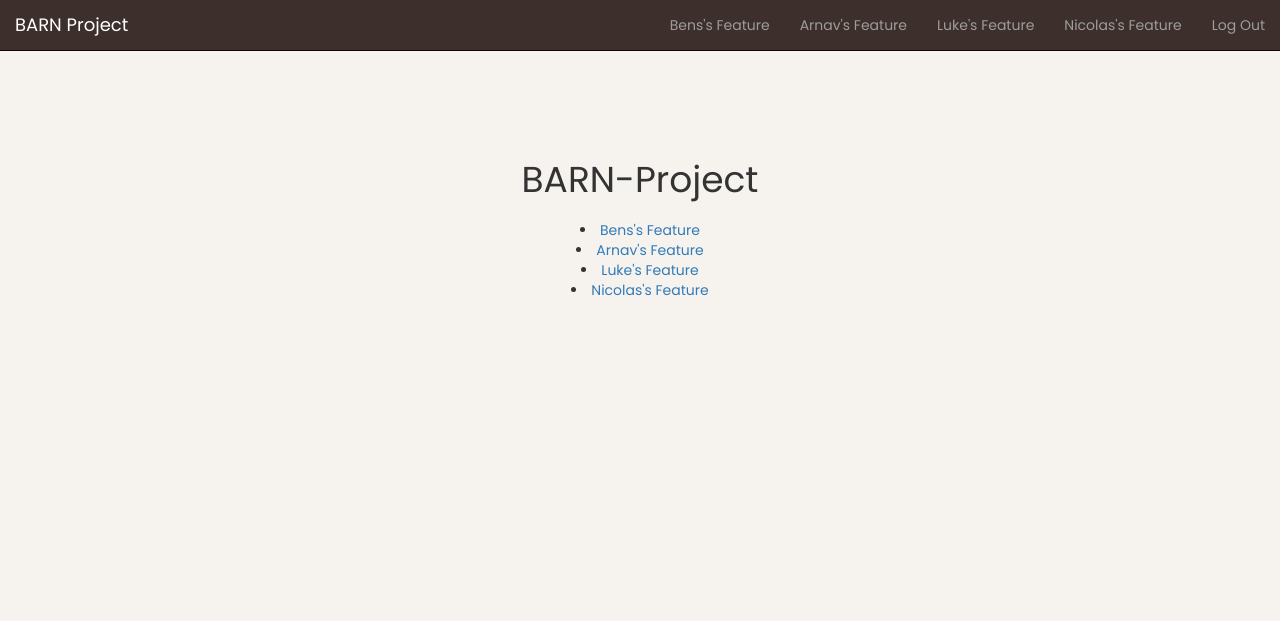
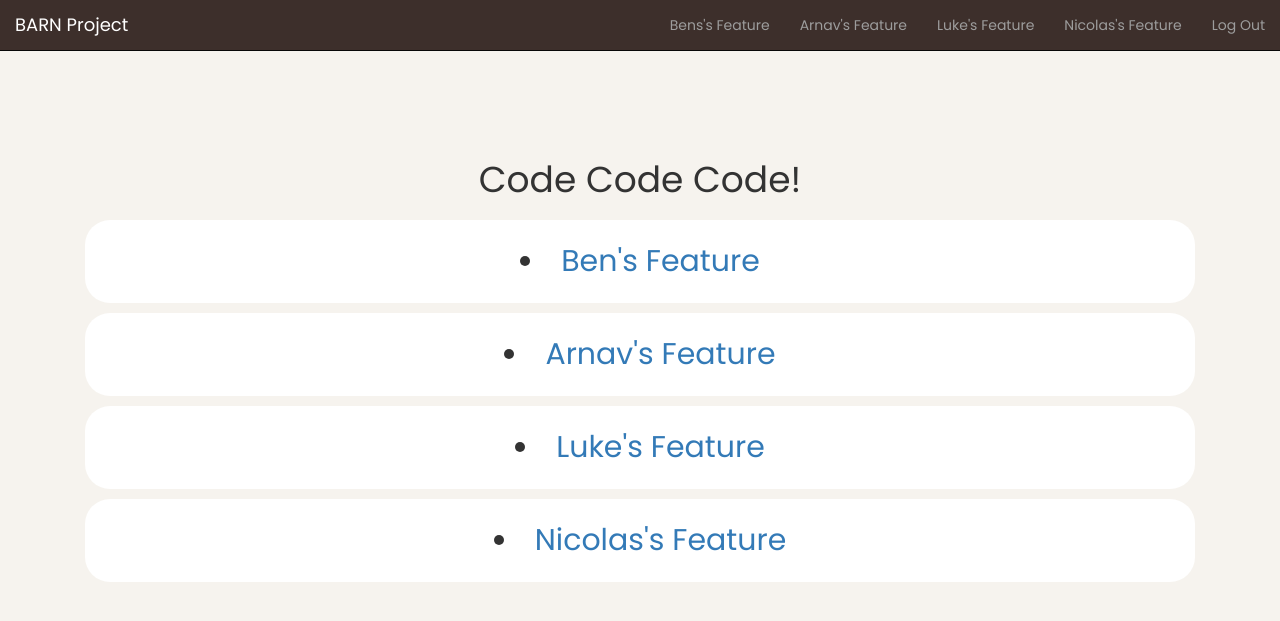
Before and after one commit to rohinsood/barn-project, a Flask app: page /dashboard in a window 1280 px wide. Shown: the top 621 px of the page. Run offline with Flask 2, Linux system fonts and the light colour scheme; the visitor is signed in with stand-in values (Sample User, id 1); data comes from the database, SQL or seed files in the repository; some libraries are stand-ins or nearby versions.

Commit message:
style dashboard

```diff
--- a/templates/dashboard.html
+++ b/templates/dashboard.html
@@ -36,13 +36,13 @@ Dashboard
 </nav>
 <div class="container" style="padding-top: 50px;">
   <div class="center">
-    <h1>BARN-Project</h1>
-    <p class="lead">
-      <li><a href="{{ url_for('timer') }}">Bens's Feature</a></li>
-      <li><a href="#">Arnav's Feature</a></li>
-      <li><a href="{{ url_for('search') }}">Luke's Feature</a></li>
-      <li><a href="{{ url_for('quiz') }}">Nicolas's Feature</a></li>
-    </p>
+    <h1>Code Code Code!</h1>
+    <h2>
+      <li style="margin-top: 10px; padding-top: 25px; padding-bottom: 25px; background: white; border-radius: 25px;"><a href="{{ url_for('timer') }}">Ben's Feature</a></li>
+      <li style="margin-top: 10px; padding-top: 25px; padding-bottom: 25px; background: white; border-radius: 25px;"><a href="#">Arnav's Feature</a></li>
+      <li style="margin-top: 10px; padding-top: 25px; padding-bottom: 25px; background: white; border-radius: 25px;"><a href="{{ url_for('search') }}">Luke's Feature</a></li>
+      <li style="margin-top: 10px; padding-top: 25px; padding-bottom: 25px; background: white; border-radius: 25px;"><a href="{{ url_for('quiz') }}">Nicolas's Feature</a></li>
+    </h2>
   </div>
 </div>
 
```
